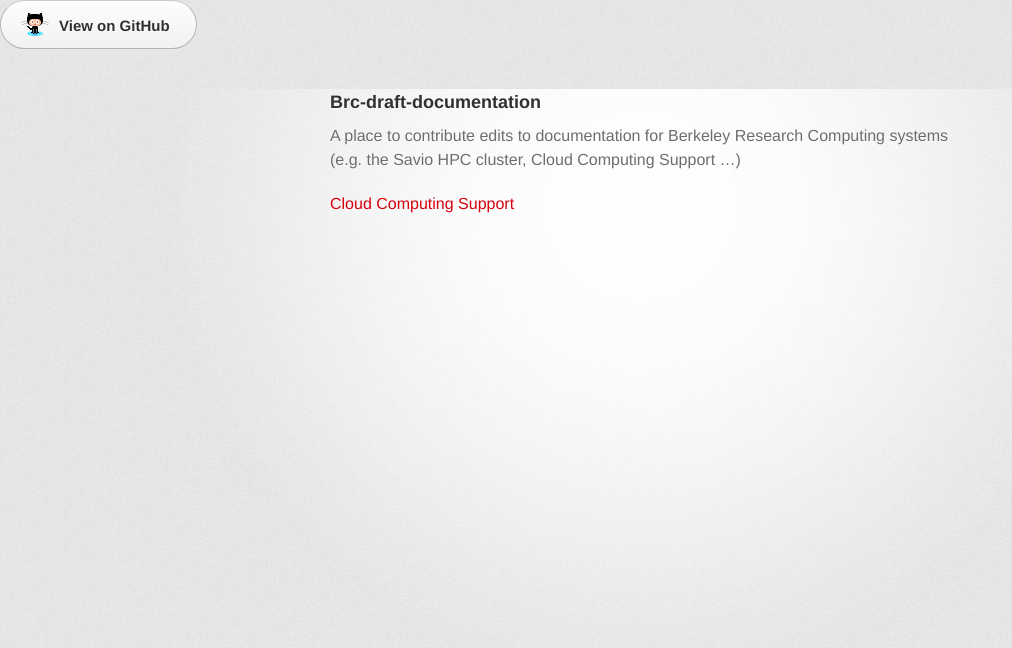
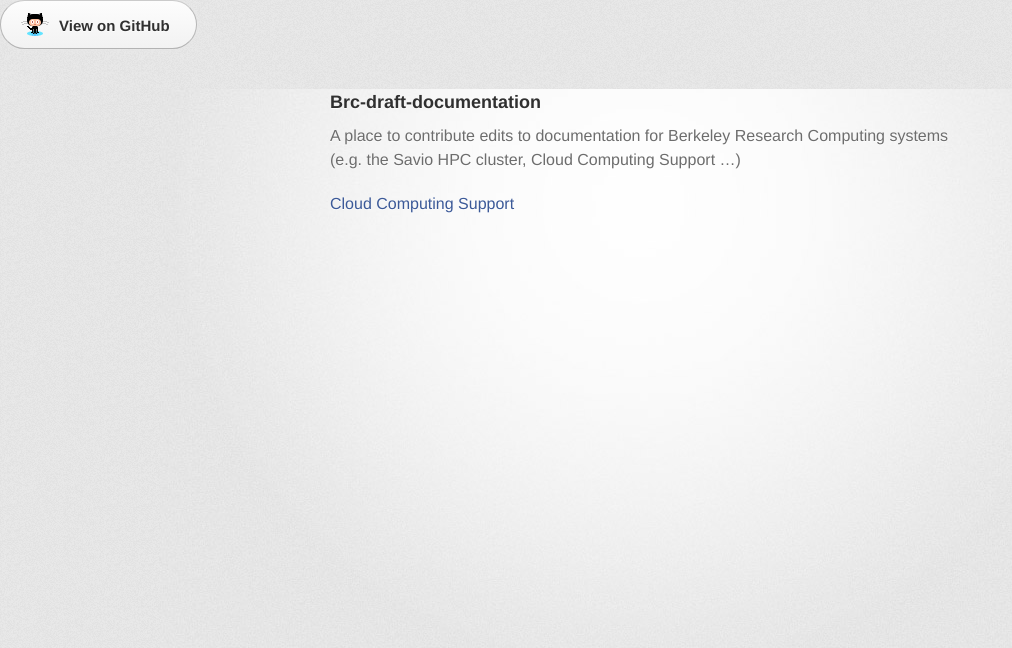
Before and after one commit to ucberkeley/brc-draft-documentation, a Jekyll site: the page built from index.md, in a window 1280 px wide. Shown: the top 648 px of the page, without its empty margins (0-1012 px from the left). Built offline with Jekyll 4.4.1, drawn with Linux system fonts in a browser that asks for light colours.

Commit message:
Change link color.

```diff
--- a/stylesheets/stylesheet.css
+++ b/stylesheets/stylesheet.css
@@ -57,7 +57,9 @@ body {
 }
 
 a {
-  color: #d5000d;
+  /* Changed by ADR 2015-07-02 */
+  /* color: #d5000d; */
+  color: #3b5998;
 }
 a:hover {
   color: #c5000c;
```
